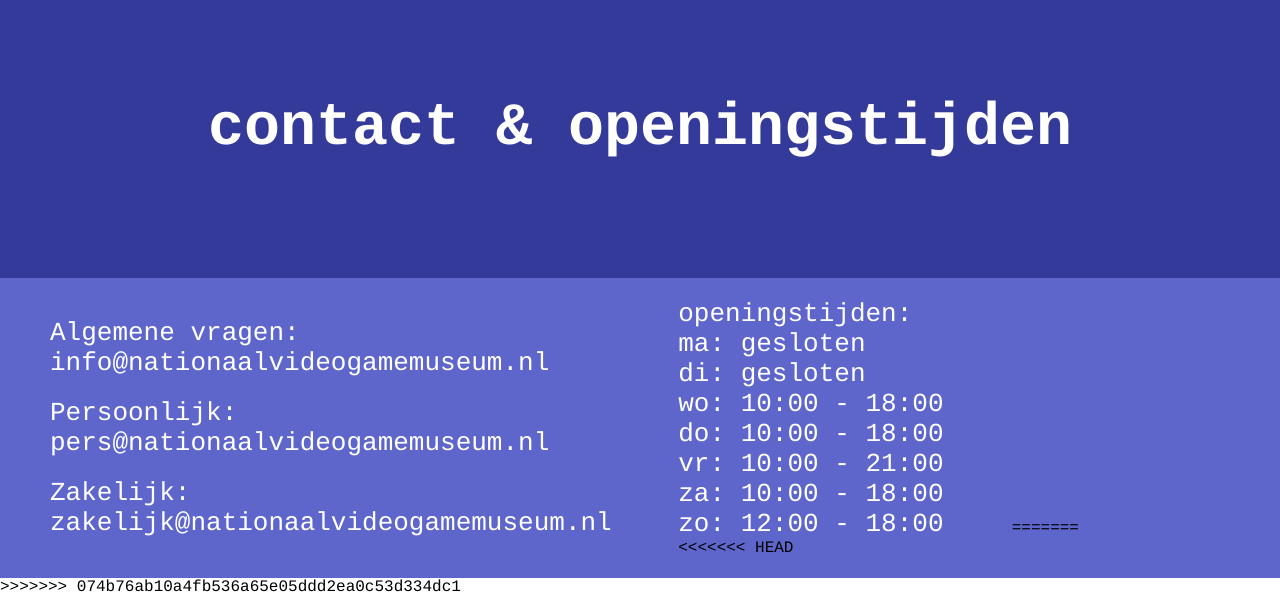
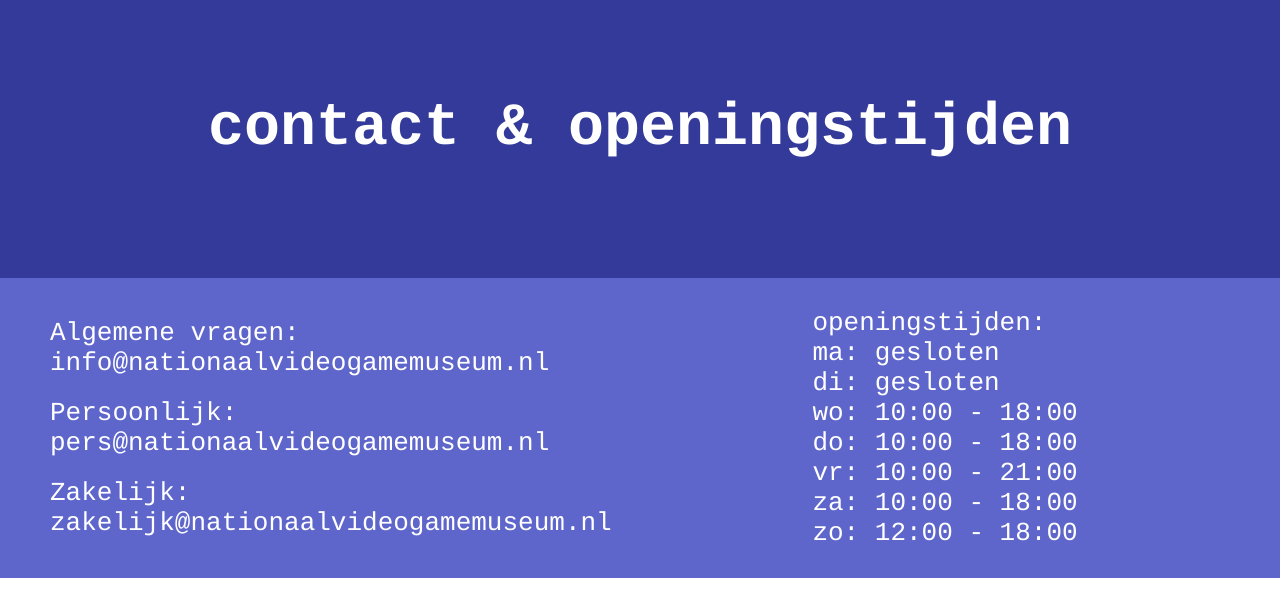
Before and after one commit to TimothyKuijper/NVG_BO, a plain HTML site: page code/html/homepage.html in a window 1280 px wide. Shown: the part 4251-4847 px from the top of the page. Drawn offline with Linux system fonts and the light colour scheme; files that its build step writes are made by us from their sources; files whose address does not match are found by name.

Commit message:
fixed layout

```diff
--- a/code/html/homepage.html
+++ b/code/html/homepage.html
@@ -95,12 +95,7 @@
             <p class="za">za: 10:00 - 18:00</p>
             <p class="zo">zo: 12:00 - 18:00</p>
         </div>
-<<<<<<< HEAD
-    </figure>
-    <canvas id="canvas" width="200px" height="200px"></canvas>
-=======
     </section>
 
->>>>>>> 074b76ab10a4fb536a65e05ddd2ea0c53d334dc1
 </body>
 </html>
```
Also changed, not shown: code/html/css/img/Nationaal_Videogame_Museum_logo.png (renamed from code/css/img/Nationaal_Videogame_Museum_logo.png), code/html/css/img/favicon-32x32.png (renamed from code/css/img/favicon-32x32.png), code/html/css/img/game_background.png (renamed from code/css/img/game_background.png), code/html/css/img/homepagebackground.jpeg (renamed from code/css/img/homepagebackground.jpeg), code/html/css/mainstyle.css (renamed from code/css/mainstyle.css), code/html/css/substylereview.css (added), 8 other files.
